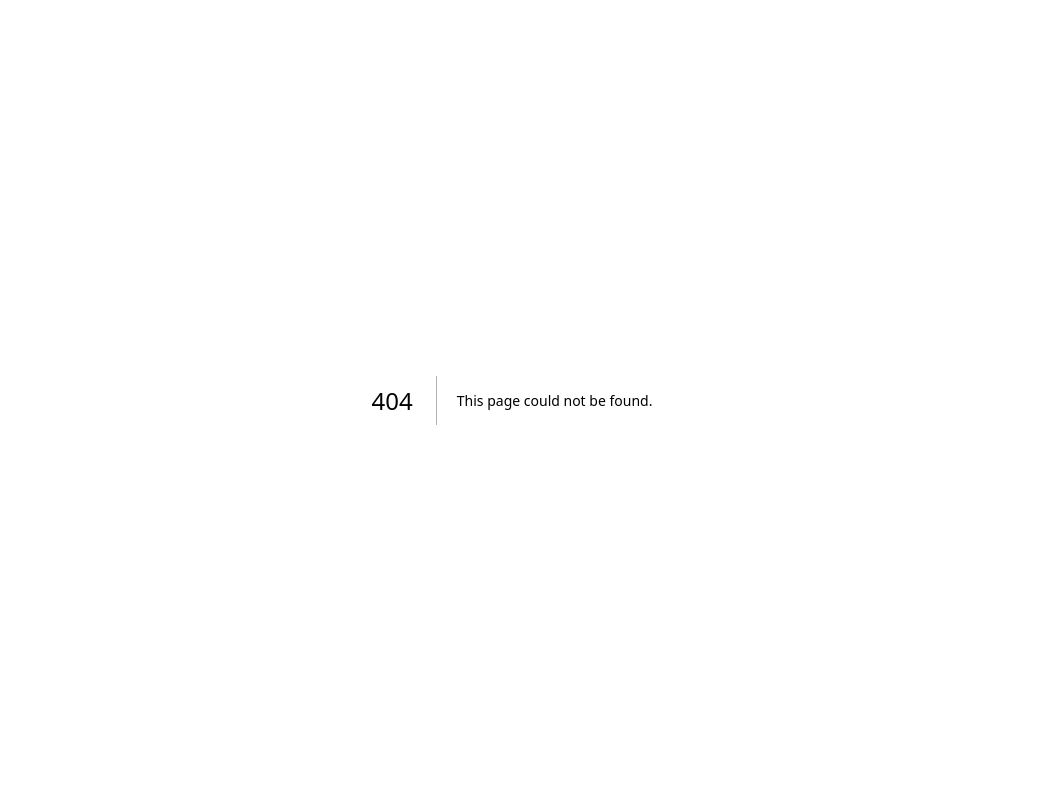
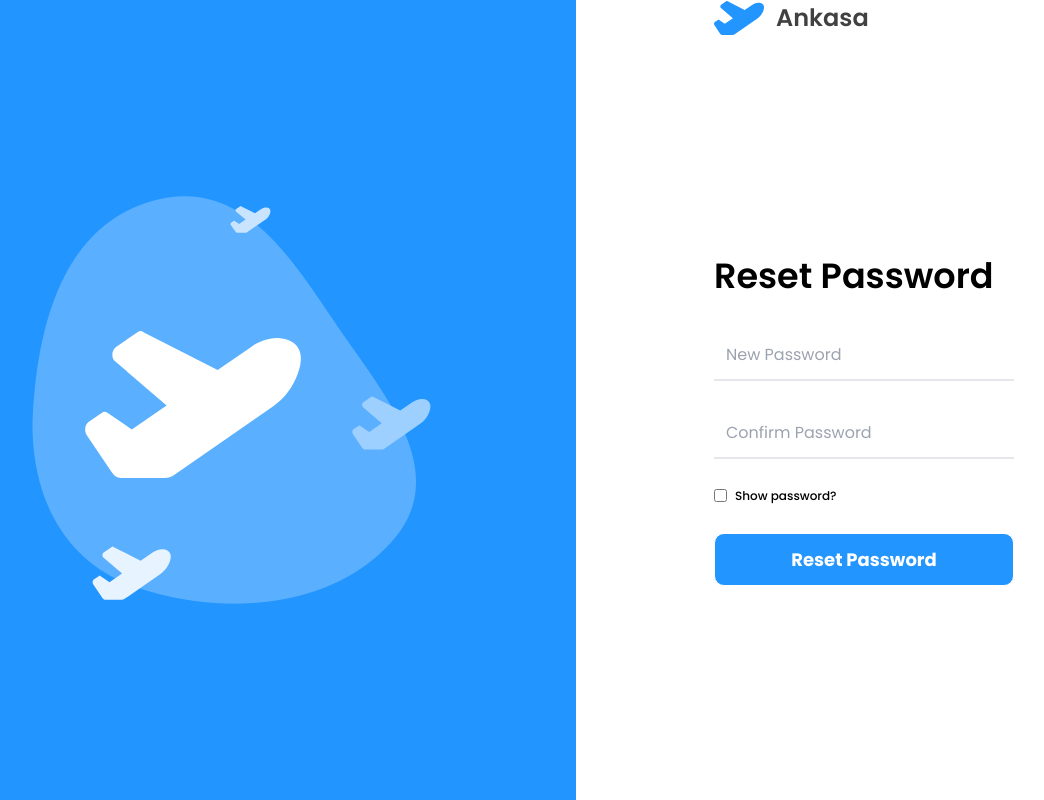
Before and after one commit to rikimuhammadasli021299/ankasa-fe, a Next.js app: page /auth/forgot-password/1/1 in a window 1280 px wide. Before the commit this address had no page. Shown: the whole page, without its empty margins (128-1172 px from the left). Built offline with nearby package versions, Linux system fonts and the light colour scheme; no server answers.

Commit message:
add features forgot password and sort flight

```diff
--- /dev/null
+++ b/src/app/auth/forgot-password/[email]/[code]/page.js
@@ -0,0 +1,119 @@
+'use client';
+import BackgroundAuth from '@/app/components/BackgroundAuth';
+import { useState } from 'react';
+import axios from 'axios';
+import Swal from 'sweetalert2';
+import { useRouter } from 'next/navigation';
+const base_url = process.env.NEXT_PUBLIC_API_LINK;
+
+export default function ResetPassword(props) {
+  const emailParams = props.params.email;
+  const email = emailParams.replace(/\+/g, ' ').replace(/\%40/g, '@');
+  const request_code = props.params.code;
+  const router = useRouter();
+  const [showPassword, setShowPassword] = useState(false);
+  const [newPassword, setNewPassword] = useState('');
+  const [confirmPassword, setConfirmPassword] = useState('');
+
+  const handleResetPassowrd = async (e) => {
+    e.preventDefault();
+
+    if (!newPassword) {
+      return Swal.fire({
+        title: 'Failed!',
+        text: 'New password is required!',
+        icon: 'error',
+      });
+    }
+    if (!confirmPassword) {
+      return Swal.fire({
+        title: 'Failed!',
+        text: 'Confirm password is required!',
+        icon: 'error',
+      });
+    }
+    if (newPassword !== confirmPassword) {
+      return Swal.fire({
+        title: 'Failed!',
+        text: 'Password is mismatch!',
+        icon: 'error',
+      });
+    }
+    Swal.fire({
+      title: 'Resetting Password...',
+      html: 'Please wait...',
+      allowEscapeKey: false,
+      allowOutsideClick: false,
+      didOpen: () => {
+        Swal.showLoading();
+      },
+    });
+    let formInput = {
+      request_code,
+      email: email,
+      new_password: newPassword,
+    };
+
+    try {
+      const res = await axios.post(base_url + '/auth/new_password', formInput, {
+        headers: {
+          'Content-Type': 'application/x-www-form-urlencoded',
+        },
+      });
+      Swal.fire({
+        title: 'Success!',
+        text: `${res.data.message}`,
+        icon: 'success',
+      });
+      router.push('/auth/login');
+    } catch (error) {
+      console.log(error);
+      Swal.fire({
+        title: 'Failed!',
+        text: error.response.data.message,
+        icon: 'error',
+      });
+    }
+  };
+
+  return (
+    <>
+      <div className='max-w-[1366px] mx-auto flex items-center'>
+        <BackgroundAuth />
+        <div className='flex flex-col h-screen w-full md:w-[45%]'>
+          <div className='flex gap-x-3 items-center w-[300px] mx-auto'>
+            <img src='/icon/logo.svg' alt='logo' />
+            <h1 className='text-[#414141] text-[24px] font-semibold'>Ankasa</h1>
+          </div>
+          <form onSubmit={(e) => handleResetPassowrd(e)} className='my-auto mx-auto'>
+            <div className='flex flex-col gap-y-7 w-[300px] my-auto mx-auto '>
+              <h1 className='text-[#000] text-[35px] font-semibold'>Reset Password</h1>
+              <input
+                onChange={(e) => setNewPassword(e.target.value)}
+                type={showPassword ? 'text' : 'password'}
+                className='w-full outline-none border-b-[2px] focus:border-[#2395ff] text-[16px] font-normal text-primary p-3'
+                placeholder='New Password'
+              />
+              <input
+                onChange={(e) => setConfirmPassword(e.target.value)}
+                type={showPassword ? 'text' : 'password'}
+                className='w-full outline-none border-b-[2px] focus:border-[#2395ff] text-[16px] font-normal text-primary p-3'
+                placeholder='Confirm Password'
+              />
+              <div className='flex w-full items-center gap-x-2'>
+                <input onChange={() => setShowPassword(!showPassword)} type='checkbox' />
+                <h1 className='text-[#000] text-[12px] font-medium'>Show password?</h1>
+              </div>
+              <button
+                type='submit'
+                className='bg-blue hover:bg-white w-full py-3 flex justify-center text-white hover:text-[#2395FF] text-[18px] font-bold rounded-[10px] hover:shadow-[0px_8px_10px_0px_rgba(35,149,255,0.30)] border border-[#fff] hover:border-[#2395FF]'
+              >
+                Reset Password
+              </button>
+            </div>
+          </form>
+        </div>
+      </div>
+    </>
+  );
+}
--- a/src/app/auth/forgot-password/page.js
+++ b/src/app/auth/forgot-password/page.js
@@ -1,8 +1,57 @@
 'use client';
-import Link from 'next/link';
 import BackgroundAuth from '@/app/components/BackgroundAuth';
+import axios from 'axios';
+import Swal from 'sweetalert2';
+import { useState } from 'react';
+const base_url = process.env.NEXT_PUBLIC_API_LINK;
+const fe_url = process.env.NEXT_PUBLIC_FE_LINK;
 
 export default function ForgotPassword() {
+  const [email, setEmail] = useState('');
+
+  const handleSubmit = async (e) => {
+    e.preventDefault();
+    if (!email) {
+      return Swal.fire({
+        title: 'Failed!',
+        text: 'Email is required',
+        icon: 'error',
+      });
+    }
+    Swal.fire({
+      title: 'Sending request...',
+      html: 'Please wait...',
+      allowEscapeKey: false,
+      allowOutsideClick: false,
+      didOpen: () => {
+        Swal.showLoading();
+      },
+    });
+    let formInput = {
+      email,
+      fe_url: fe_url + `/${email}`,
+    };
+    try {
+      const res = await axios.post(base_url + '/auth/forgot_password', formInput, {
+        headers: {
+          'Content-Type': 'application/x-www-form-urlencoded',
+        },
+      });
+      console.log(res.data.data);
+      Swal.fire({
+        title: 'Success!',
+        text: `${res.data.message}, please check your email.`,
+        icon: 'success',
+      });
+    } catch (error) {
+      console.log(error);
+      Swal.fire({
+        title: 'Failed!',
+        text: error.response.data.message,
+        icon: 'error',
+      });
+    }
+  };
   return (
     <>
       <div className='max-w-[1366px] mx-auto flex items-center'>
@@ -12,16 +61,16 @@ export default function ForgotPassword() {
             <img src='/icon/logo.svg' alt='logo' />
             <h1 className='text-[#414141] text-[24px] font-semibold'>Ankasa</h1>
           </div>
-          <form className='my-auto mx-auto'>
+          <form onSubmit={(e) => handleSubmit(e)} className='my-auto mx-auto'>
             <div className='flex flex-col gap-y-7 w-[300px] my-auto mx-auto '>
               <h1 className='text-[#000] text-[35px] font-semibold'>Forgot Password</h1>
-              <input type='email' className='outline-none focus:outline-none border-b-[2px] focus:border-[#2395ff] text-[16px] font-normal text-primary p-3' placeholder='Email' />
-              <Link
-                href={'/auth/verification-otp'}
+              <input type='email' className='outline-none focus:outline-none border-b-[2px] focus:border-[#2395ff] text-[16px] font-normal text-primary p-3' value={email} onChange={(e) => setEmail(e.target.value)} placeholder='Email' />
+              <button
+                type='submit'
                 className='bg-blue hover:bg-white w-full py-3 flex justify-center text-white hover:text-[#2395FF] text-[18px] font-bold rounded-[10px] hover:shadow-[0px_8px_10px_0px_rgba(35,149,255,0.30)] border border-[#fff] hover:border-[#2395FF]'
               >
                 Send
-              </Link>
+              </button>
               <div className='flex flex-col self-center justify-center pt-4 gap-y-1'>
                 <h1 className='text-[#595959] text-center text-[15px] font-normal'>You'll get message soon on your email</h1>
               </div>
--- a/src/app/auth/verification-otp/page.js
+++ /dev/null
@@ -1,30 +0,0 @@
-import BackgroundAuth from '@/app/components/BackgroundAuth';
-
-export default function VerificationOtp() {
-  return (
-    <>
-      <div className='max-w-[1366px] mx-auto flex items-center'>
-        <BackgroundAuth />
-        <div className='flex flex-col h-screen w-full md:w-[45%]'>
-          <div className='flex gap-x-3 items-center w-[300px] mx-auto'>
-            <img src='/icon/logo.svg' alt='logo' />
-            <h1 className='text-[#414141] text-[24px] font-semibold'>Ankasa</h1>
-          </div>
-          <form className='my-auto mx-auto'>
-            <div className='flex flex-col gap-y-7 w-[300px] my-auto mx-auto '>
-              <h1 className='text-[#000] text-[35px] font-semibold'>Verification OTP</h1>
-              <input type='email' className='outline-none focus:outline-none border-b-[2px] focus:border-[#2395ff] text-[16px] font-normal text-primary p-3' placeholder='Email' />
-              <input type='text' className='outline-none focus:outline-none border-b-[2px] focus:border-[#2395ff] text-[16px] font-normal text-primary p-3' placeholder='OTP' />
-              <button
-                href={'/auth/verification-otp'}
-                className='bg-blue hover:bg-white w-full py-3 flex justify-center text-white hover:text-[#2395FF] text-[18px] font-bold rounded-[10px] hover:shadow-[0px_8px_10px_0px_rgba(35,149,255,0.30)] border border-[#fff] hover:border-[#2395FF]'
-              >
-                Verif
-              </button>
-            </div>
-          </form>
-        </div>
-      </div>
-    </>
-  );
-}
--- a/src/app/find-ticket/page.js
+++ b/src/app/find-ticket/page.js
@@ -17,6 +17,7 @@ export default function FindTicket({ searchParams }) {
   const [filterAirlines, setFilterAirlines] = useState(false);
   const [filterTicket, setFilterTicket] = useState(false);
   const [viewDetail, setViewDetail] = useState(false);
+  const [sortBy, setSortBy] = useState(false);
   const [minPrice, setMinPrice] = useState(0);
   const [maxPrice, setMaxPrice] = useState(1000);
   const [dataAllFlights, setDataAllFlights] = useState();
@@ -47,6 +48,8 @@ export default function FindTicket({ searchParams }) {
       console.log(error.message);
     }
   };
+
+  console.log(dataAllFlights);
 
   const handleChangeFilterByFacilities = (e) => {
     const { value, checked } = e.target;
@@ -101,6 +104,30 @@ export default function FindTicket({ searchParams }) {
     setFilteredFlightByTransitDirect(false);
     setFilteredFlightByTransitOne(false);
     setFilteredFlightByTransitMuch(false);
+  };
+
+  const handleSort = () => {
+    setSortBy(!sortBy);
+  };
+
+  const handleSortByname = async () => {
+    const result = await dataAllFlights.sort((a, b) => {
+      if (a.name.toUpperCase() < b.name.toUpperCase()) {
+        return -1;
+      }
+      if (a.name.toUpperCase() > b.name.toUpperCase()) {
+        return 1;
+      }
+
+      // names must be equal
+      return 0;
+    });
+
+    setDataAllFlights(result);
+  };
+
+  const handleSortByPrice = () => {
+    dataAllFlights.sort((a, b) => a.price - b.price);
   };
 
   const handleResetFilter = () => {
@@ -180,13 +207,21 @@ export default function FindTicket({ searchParams }) {
             </h1>
           </div>
         </div>
-        <div className='flex flex-wrap gap-y-2 w-[70%] justify-between items-center pe-4 sm:pe-6 lg:pe-8'>
+        <div className={`flex flex-wrap gap-y-2 w-[70%] justify-between items-center pe-4 sm:pe-6 lg:pe-8 relative md:overflow-visible ${sortBy ? 'overflow-visible' : 'overflow-hidden'}`}>
           <h1 className='text-[#000] text-[16px] md:text-[24px] font-semibold'>
             Select Ticket <span className='text-secondary text-[12px] md:text-[16px] font-semibold'>({dataAllFlights?.length} flights found)</span>
           </h1>
-          <div className='flex gap-x-2'>
+          <div className='flex gap-x-2 cursor-pointer' onClick={handleSort}>
             <h1 className='text-[#000] text-[12px] md:text-[16px] font-semibold'>Sort by</h1>
             <img src='/icon/sort.svg' alt='sort' />
+          </div>
+          <div className={`flex w-[83px] flex-col gap-y-2 absolute bg-slate-300 hover:bg-[#2395ff] right-[24px] top-[40px] px-3 py-2 rounded-xl hover:opacity-100 ${sortBy ? 'opacity-100' : 'opacity-0'} transition-all duration-500`}>
+            <h1 onClick={handleSortByname} className='text-[#000] text-[12px] hover:text-white font-medium cursor-pointer'>
+              Airlines
+            </h1>
+            <h1 onClick={handleSortByPrice} className='text-[#000] text-[12px] hover:text-white font-medium cursor-pointer'>
+              Price
+            </h1>
           </div>
         </div>
       </div>
```
